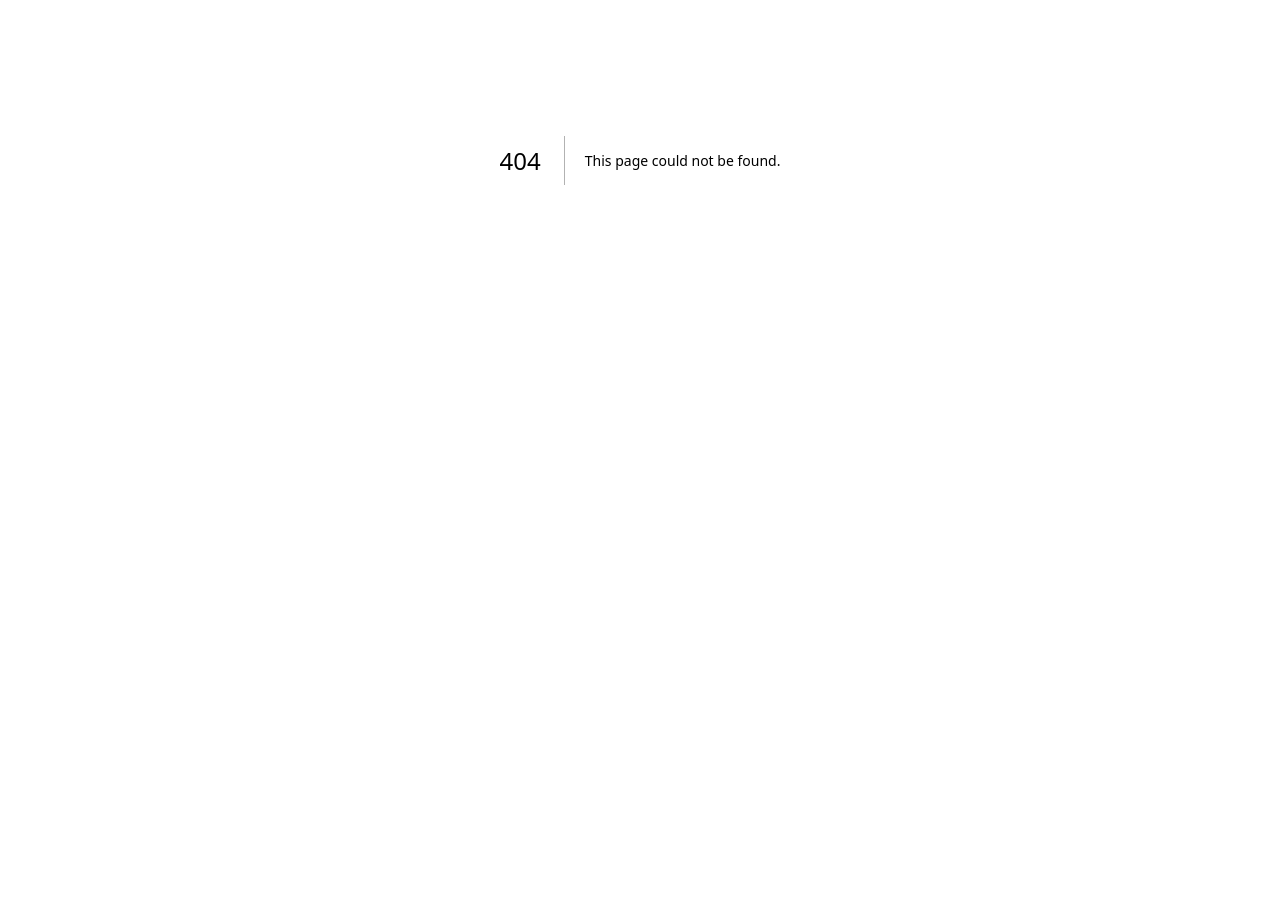
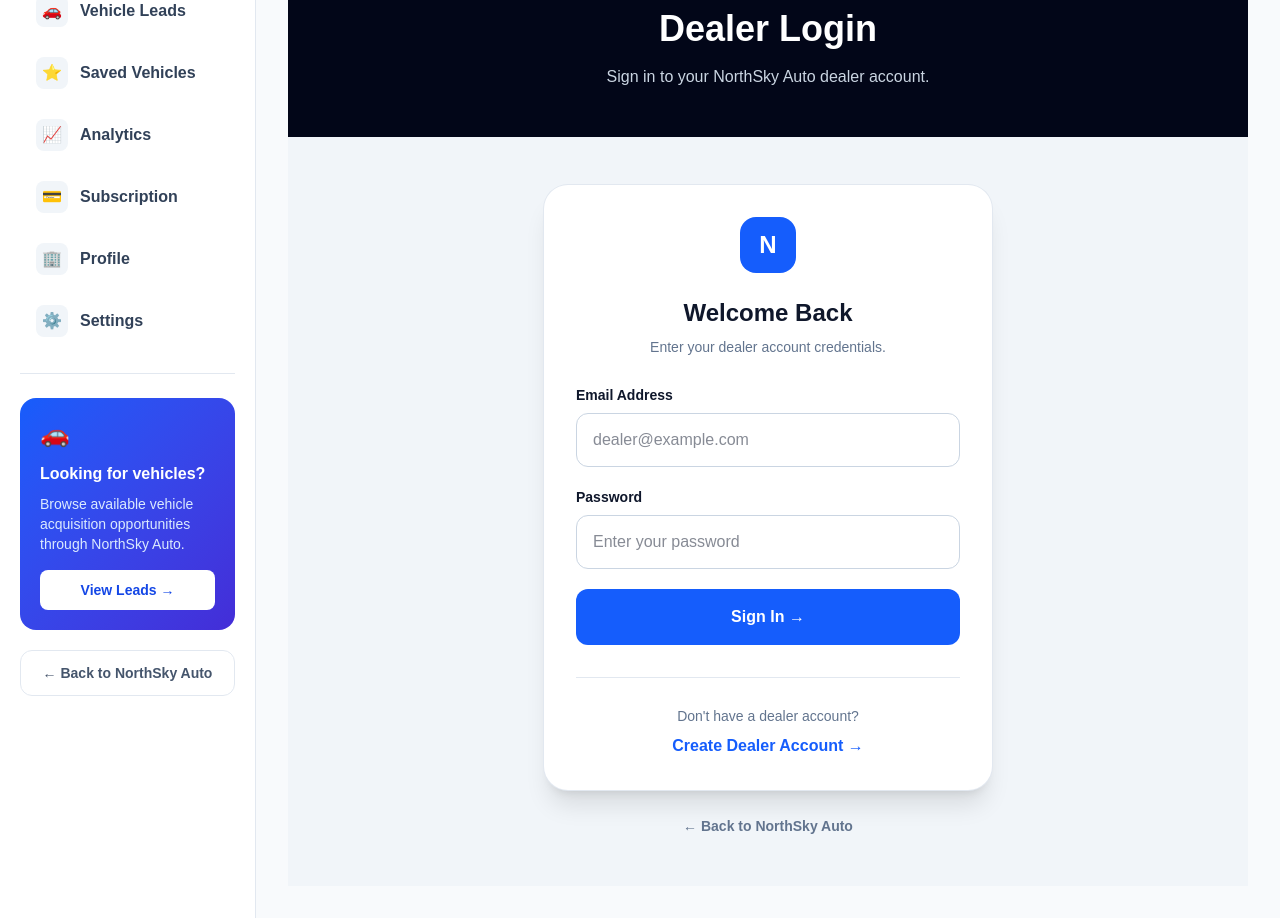
Before and after one commit to Goldylox752/NorthSky-Auto, a Next.js app: page /dealer/login in a window 1280 px wide. Before the commit this address had no page. Shown: the part 240-1158 px from the top of the page. Before the commit the page ends 800 px from the top, so only its background shows below. Built offline with nearby package versions, Linux system fonts and the light colour scheme.

Commit message:
Create page.jsx

```diff
--- /dev/null
+++ b/app/dealer/login/page.jsx
@@ -0,0 +1,153 @@
+"use client";
+import Link from "next/link";
+import { useRouter } from "next/navigation";
+import { useState } from "react";
+import { createClient } from "@/lib/supabase/client";
+export default function DealerLoginPage() {
+  const router = useRouter();
+  const [email, setEmail] = useState("");
+  const [password, setPassword] = useState("");
+  const [loading, setLoading] = useState(false);
+  const [error, setError] = useState("");
+  async function handleSubmit(event) {
+    event.preventDefault();
+    setLoading(true);
+    setError("");
+    try {
+      const supabase = createClient();
+      const { error } = await supabase.auth.signInWithPassword({
+        email: email.trim().toLowerCase(),
+        password,
+      });
+      if (error) {
+        setError(error.message);
+        return;
+      }
+      router.push("/dealer/dashboard");
+      router.refresh();
+    } catch (err) {
+      console.error(err);
+      setError("Unable to sign in. Please try again.");
+    } finally {
+      setLoading(false);
+    }
+  }
+  return (
+    <main className="min-h-screen bg-slate-100 text-slate-900">
+      <header className="bg-slate-950 px-6 py-12 text-white">
+        <div className="mx-auto max-w-4xl text-center">
+          <Link
+            href="/"
+            className="text-sm font-bold text-blue-400 hover:text-blue-300"
+          >
+            ← NorthSky Auto
+          </Link>
+          <p className="mt-8 text-sm font-black uppercase tracking-widest text-blue-400">
+            Dealer Portal
+          </p>
+          <h1 className="mt-3 text-4xl font-black">
+            Dealer Login
+          </h1>
+          <p className="mt-4 text-slate-300">
+            Sign in to your NorthSky Auto dealer account.
+          </p>
+        </div>
+      </header>
+      <section className="px-6 py-12">
+        <div className="mx-auto max-w-md">
+          <div className="rounded-3xl bg-white p-8 shadow-xl ring-1 ring-slate-200">
+            <div className="text-center">
+              <div className="mx-auto flex h-14 w-14 items-center justify-center rounded-2xl bg-blue-600 text-2xl font-black text-white">
+                N
+              </div>
+              <h2 className="mt-6 text-2xl font-black">
+                Welcome Back
+              </h2>
+              <p className="mt-2 text-sm text-slate-500">
+                Enter your dealer account credentials.
+              </p>
+            </div>
+            {error && (
+              <div className="mt-6 rounded-xl bg-red-50 p-4 text-sm font-semibold text-red-700">
+                {error}
+              </div>
+            )}
+            <form
+              onSubmit={handleSubmit}
+              className="mt-7 space-y-5"
+            >
+              <div>
+                <label
+                  htmlFor="email"
+                  className="mb-2 block text-sm font-bold"
+                >
+                  Email Address
+                </label>
+                <input
+                  id="email"
+                  type="email"
+                  value={email}
+                  onChange={(event) =>
+                    setEmail(event.target.value)
+                  }
+                  placeholder="dealer@example.com"
+                  autoComplete="email"
+                  required
+                  disabled={loading}
+                  className="w-full rounded-xl border border-slate-300 px-4 py-3.5 outline-none focus:border-blue-600 focus:ring-4 focus:ring-blue-100"
+                />
+              </div>
+              <div>
+                <label
+                  htmlFor="password"
+                  className="mb-2 block text-sm font-bold"
+                >
+                  Password
+                </label>
+                <input
+                  id="password"
+                  type="password"
+                  value={password}
+                  onChange={(event) =>
+                    setPassword(event.target.value)
+                  }
+                  placeholder="Enter your password"
+                  autoComplete="current-password"
+                  required
+                  disabled={loading}
+                  className="w-full rounded-xl border border-slate-300 px-4 py-3.5 outline-none focus:border-blue-600 focus:ring-4 focus:ring-blue-100"
+                />
+              </div>
+              <button
+                type="submit"
+                disabled={loading}
+                className="w-full rounded-xl bg-blue-600 px-6 py-4 font-black text-white hover:bg-blue-700 disabled:opacity-50"
+              >
+                {loading ? "Signing In..." : "Sign In →"}
+              </button>
+            </form>
+            <div className="mt-8 border-t border-slate-200 pt-7 text-center">
+              <p className="text-sm text-slate-500">
+                Don't have a dealer account?
+              </p>
+              <Link
+                href="/dealer/register"
+                className="mt-2 inline-block font-bold text-blue-600 hover:underline"
+              >
+                Create Dealer Account →
+              </Link>
+            </div>
+          </div>
+          <div className="mt-6 text-center">
+            <Link
+              href="/"
+              className="text-sm font-semibold text-slate-500 hover:text-slate-900"
+            >
+              ← Back to NorthSky Auto
+            </Link>
+          </div>
+        </div>
+      </section>
+    </main>
+  );
+}
```
